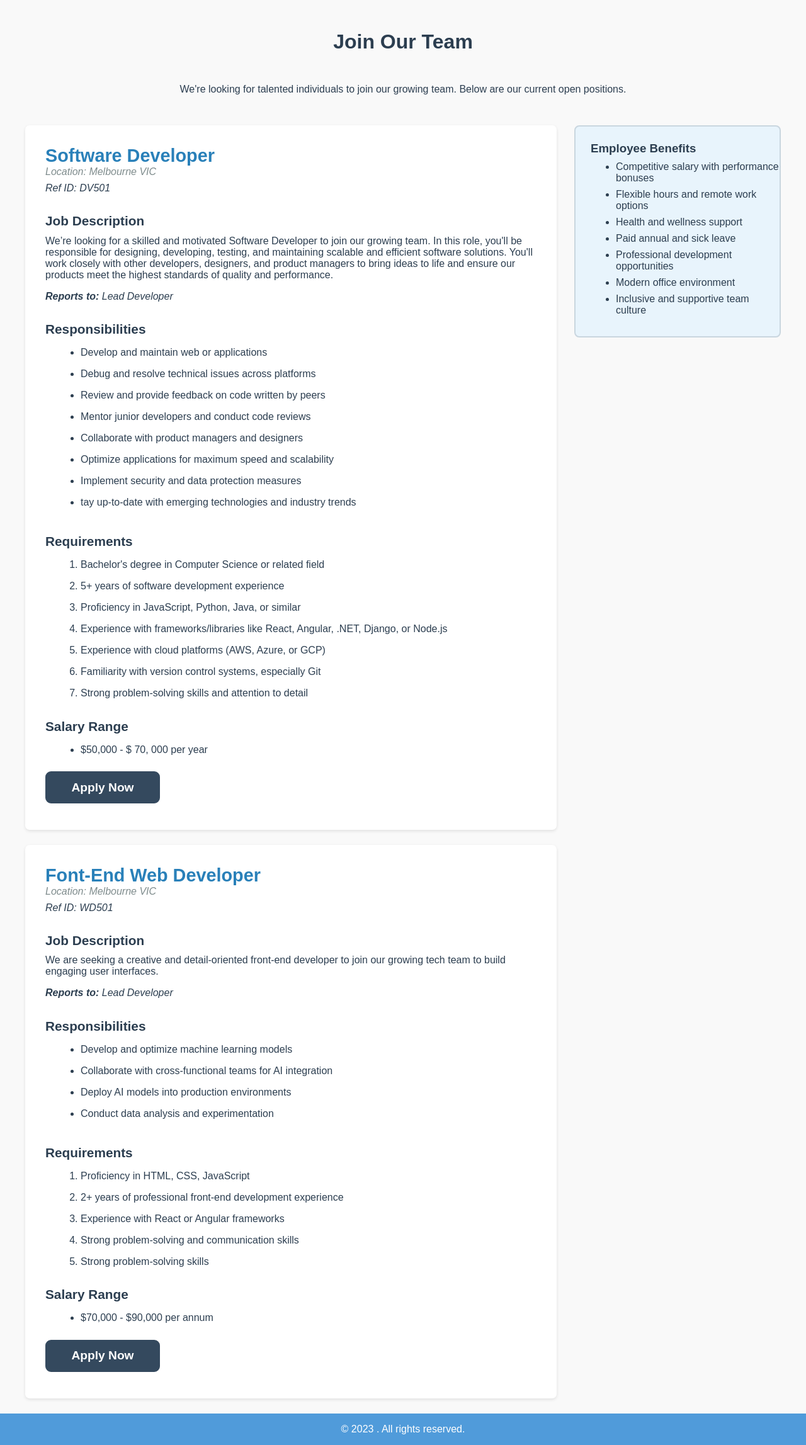
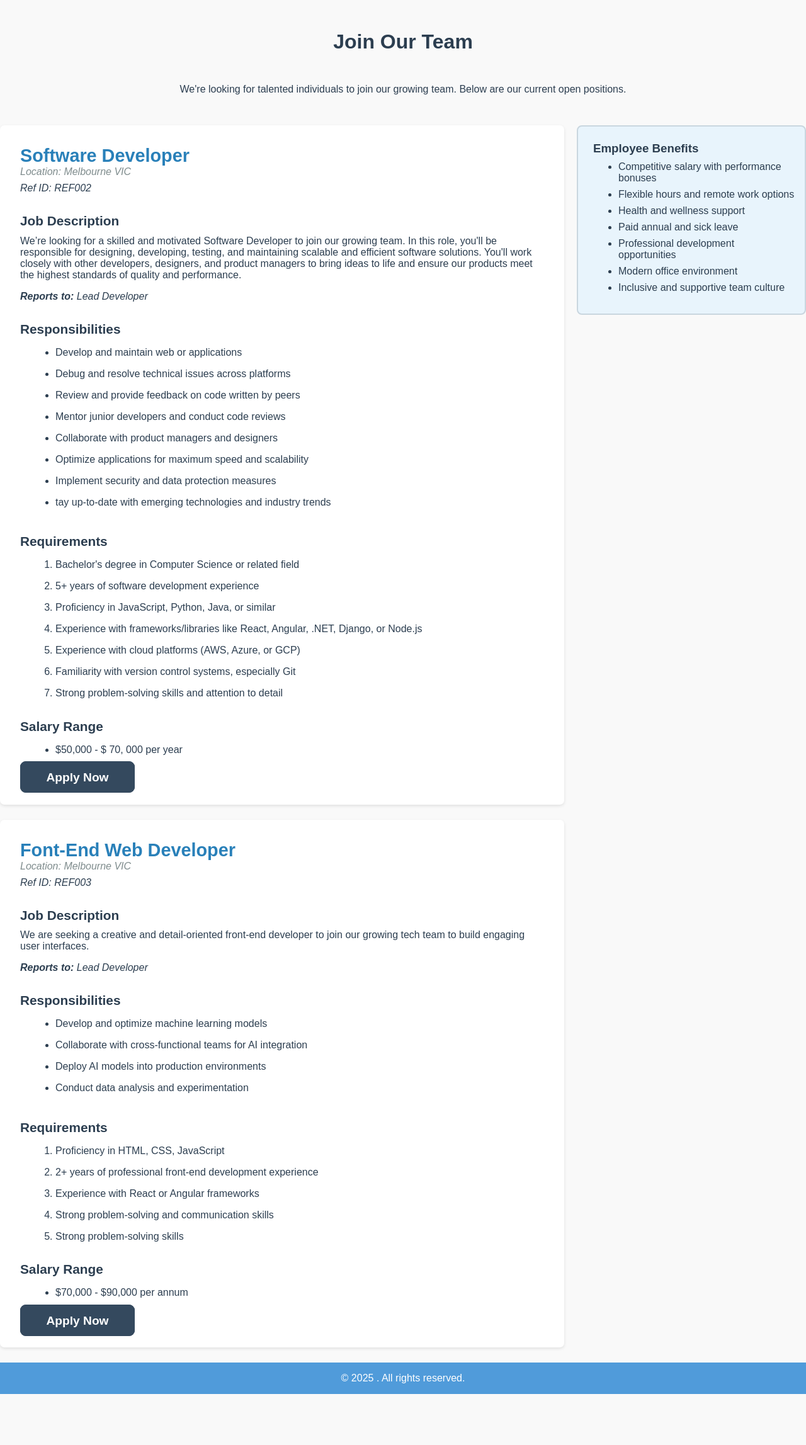
Before and after one commit to DylanSwain/404found_part1, a PHP site: page /jobs.html in a window 1280 px wide. Shown: the part 72-2367 px from the top of the page at 63% size. After the commit the page ends 2286 px from the top, so only its background shows below. Run offline with PHP 8.4, Linux system fonts and the light colour scheme.

Commit message:
validated html and corrected some code

```diff
--- a/jobs.html
+++ b/jobs.html
@@ -22,7 +22,7 @@
         </nav>
     </header>
 
-    <main>
+    <main class="jobs-container">
         <section id="pd-join-title">
             <h2 class="black-dark">Join Our Team</h2>
             <p class="black-dark">We're looking for talented individuals to join our growing team. Below are our current open positions.</p>
@@ -47,11 +47,11 @@
 
         <!-- Job position 1 Start -->
 
-        <div id="job-position-1">
-            <section id="pd-job-1">
+        <div class="job-position-1">
+            <section class="pd-job-1">
                 <h3 class="barbara-blue">Software Developer</h3>
                 <p class="black-light"><em>Location: Melbourne VIC</em></p>
-                <p class="black-dark ref"><em>Ref ID: DV501</em></p>
+                <p class="black-dark ref"><em>Ref ID: REF002</em></p>
 
                 <!-- Description -->
                 <h4 class="pd-description-title black-dark">Job Description</h4>
@@ -76,7 +76,7 @@
 
 
                 <!-- Requirements -->
-                <h5 id="pd-requirements-title" class="black-dark">Requirements</h5>
+                <h5 class="pd-requirements-title black-dark">Requirements</h5>
                 <ol class="pd-list black-dark">
                     <li >Bachelor's degree in Computer Science or related field</li>
                     <li>5+ years of software development experience</li>
@@ -97,7 +97,8 @@
 
 
                 <!-- Apply Now -->
-                 <a href="https://www.example.com" target="_blank"><button id="pd-apply-btn">Apply Now</button></a>
+                <a href="https://www.example.com" class="pd-apply-btn">Apply Now</a>
+
 
 
             </section>
@@ -108,11 +109,11 @@
 
 
         <!-- Job position 2 Start -->
-        <div id="job-position-1">
-            <section id="pd-job-1">
+        <div class="job-position-1">
+            <section class="pd-job-1">
                 <h3 class="barbara-blue">Font-End Web Developer</h3>
                 <p class="black-light"><em>Location: Melbourne VIC</em></p>
-                <p class="black-dark ref"><em>Ref ID: WD501</em></p>
+                <p class="black-dark ref"><em>Ref ID: REF003</em></p>
 
                 <!-- Description -->
                 <h4 class="pd-description-title black-dark">Job Description</h4>
@@ -133,7 +134,7 @@
 
 
                 <!-- Requirements -->
-                <h5 id="pd-requirements-title" class="black-dark">Requirements</h5>
+                <h5 class="pd-requirements-title black-dark">Requirements</h5>
                 <ol class="pd-list black-dark">
                     <li >Proficiency in HTML, CSS, JavaScript</li>
                     <li>2+ years of professional front-end development experience</li>
@@ -152,11 +153,13 @@
 
 
                 <!-- Apply Now -->
-                 <a href="https://www.example.com" target="_blank"><button id="pd-apply-btn">Apply Now</button></a>
+                <a href="https://www.example.com" class="pd-apply-btn">Apply Now</a>
 
 
             </section>
         </div>
+
+
         <!-- Job position 2 end -->
 
 
@@ -173,7 +176,7 @@
 
     <footer>
         <div class="pd-footer">
-            <p>&copy; 2023 . All rights reserved.</p>
+            <p>&copy; 2025 . All rights reserved.</p>
         </div>
     </footer>
 </body>
--- a/styles.css
+++ b/styles.css
@@ -9,10 +9,9 @@ body{
     margin: 0;
     padding: 0px;
 }
-main{
-    max-width:1200px;
+.jobs-container{
+    max-width:1280px;
     margin: auto;
-
 }
 
 
@@ -30,11 +29,7 @@ main{
 
 
 
-/* Navigation Bar Start*/
-
-
-
-/* Navigation Bar End */
+/* -----------------------------Job Style Start-------------------------- */
 
 
 
@@ -61,7 +56,7 @@ main{
 
 
 /* Styles for First Job */
-#job-position-1{
+.job-position-1{
     max-width: 65%;
     background-color: white;
     padding: 2em;
@@ -71,7 +66,7 @@ main{
 }
 
 
-#pd-job-1 h3{
+.pd-job-1 h3{
     font-size: 1.8em;
 }
 .ref{
@@ -92,6 +87,9 @@ main{
 .reports-to{
     margin: 1em 0 0 0;
 }
+.pd-list{
+    margin-bottom: 1.5em;
+}
 .pd-list li{
     margin: 1em;
 }
@@ -99,7 +97,7 @@ main{
 
 
 /* Requirement Start */
-#pd-requirements-title{
+.pd-requirements-title{
     margin-top: 2em;
     font-size: 1.3em;
 }
@@ -110,13 +108,15 @@ main{
 .pd-salary{
     font-size: 1.3em;
     font-weight: bold;
+    margin-bottom: .5em;
 }
 /* Salary Range End */
 
 
 
 /* Apply btn start */
-#pd-apply-btn{
+.pd-apply-btn{
+    text-decoration: none;
     font-size: larger;
     color: white;
     background-color: #34495e;
@@ -124,10 +124,10 @@ main{
     padding: .6em 2em;
     font-weight: bold;
     border-radius: 9px;
-    margin: .5em 0;
+
 }
 
-#pd-apply-btn:hover{
+.pd-apply-btn:hover{
     background-color: white;
     color: #34495e;
     border: 3px solid #34495e;
@@ -147,7 +147,7 @@ main{
     width: 25%;
     border: 1px solid salmon;
     background-color: #e8f4fc;
-    padding: 1.5em 0 1.5em 1.5em;
+    padding: 1.5em 1em 1.5em 1.5em;
     border: 2px solid #c9d6df;
     border-radius: 8px;
     position: sticky;
@@ -170,3 +170,41 @@ main{
     color: white;
 }
 /* Footer End  */
+
+
+/* responsive */
+@media screen and (max-width:992px) {
+
+.jobs-container{
+    max-width:100%;
+}
+
+
+.job-position-1{
+    max-width: 60%;
+}
+
+}
+
+
+@media screen and (max-width:576px) {
+    .job-position-1{
+        max-width: 100%;
+    }
+    .benefits{
+        float: none;
+        display: none;
+    }
+}
+
+/* -----------------------------Job Style End-------------------------- */
+
+
+
+
+
+
+
+/* -----------------------------About Style Start-------------------------- */
+
+/* -----------------------------About Style End-------------------------- */
```
Also changed, not shown: about.html (added).
